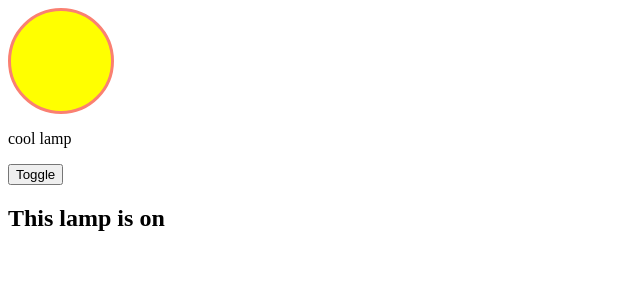
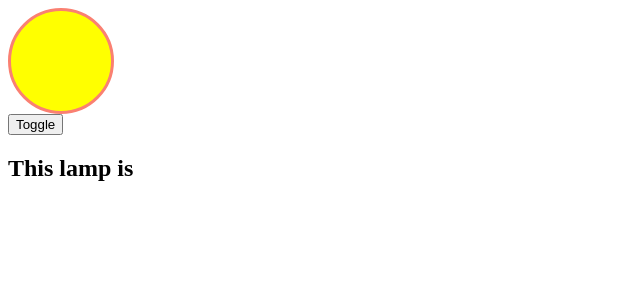
Before and after one commit to freshcodeAlice/fd-react-welcome, a React (Create React App) app: page / in a window 1280 px wide. Shown: the top 300 px of the page, without its empty margins (0-640 px from the left). Built offline with nearby package versions, Linux system fonts and the light colour scheme.

Commit message:
Class to function component

```diff
--- a/src/components/Scene/Lamp/index.js
+++ b/src/components/Scene/Lamp/index.js
@@ -1,31 +1,21 @@
 import React, { Component } from 'react';
 import './style.css';
 
-class Lamp extends Component {
-    constructor(props){
-        super(props);
-        this.state = {
-            on: true
-        }
+function Lamp(props){
+
+    const toggle = ()=>{
+        props.callbackParent();
     }
 
-    toggle = ()=>{
-        this.setState({on: !this.state.on});
-        this.props.callbackParent(this.state.on ? 'off' : 'on');
-    }
+    const cn = props.toggleState ? 'lamp-on' : 'lamp-off'
 
-    render() {
-        const cn = this.state.on ? 'lamp-on' : 'lamp-off'
-        return (
+    return (
             <>
                 <div className={cn}>
-
                 </div>
-                <p>{this.props.lampText}</p>
-                <button onClick={this.toggle}>Toggle</button>
+                <button onClick={toggle}>Toggle</button>
             </>
         );
     }
-}
 
 export default Lamp;
--- a/src/components/Scene/Sibling/index.js
+++ b/src/components/Scene/Sibling/index.js
@@ -1,13 +1,10 @@
-import React, { Component } from 'react';
 
-class Sibling extends Component {
-    render() {
+function Sibling (props) {
         return (
             <h2>
-             This lamp is {this.props.toggleText}
+             This lamp is {props.toggleText}
             </h2>
         );
-    }
 }
 
 export default Sibling;
--- a/src/components/Scene/index.js
+++ b/src/components/Scene/index.js
@@ -6,20 +6,20 @@ class Scene extends Component {
     constructor(props) {
         super(props);
         this.state = {
-            toggler: 'on'
+            toggler: true
         }
     }
 
-    callbackState = (data) => {
+    callbackState = () => {
        this.setState({
-        toggler: data
+        toggler: !this.state.toggler
        })
     }
 
     render() {
         return (
             <>
-             <Lamp lampText='cool lamp' callbackParent={this.callbackState}/>
+             <Lamp toggleState={this.state.toggler} callbackParent={this.callbackState}/>
              <Sibling toggleText={this.state.toggler}/>
              </>
         );
```
